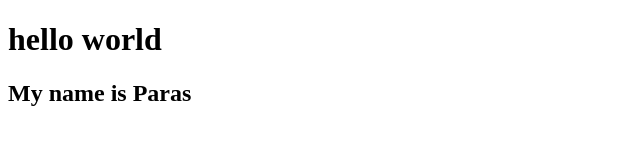
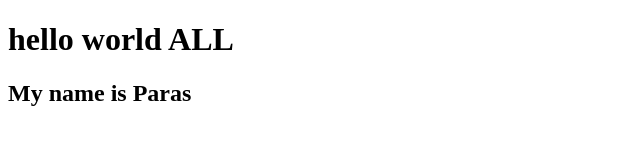
Before and after one commit to ParasJarral/bootcampstart2020, a plain HTML site: page index.html in a window 1280 px wide. Shown: the whole page, without its empty margins (0-640 px from the left). Drawn offline with Linux system fonts and the light colour scheme.

Commit message:
Update index.html

```diff
--- a/index.html
+++ b/index.html
@@ -6,7 +6,7 @@
     <title>Document</title>
 </head>
 <body>
-    <h1>hello world</h1>
+    <h1>hello world ALL</h1>
     <h2>My name is Paras</h2>
 </body>
 </html>
```
